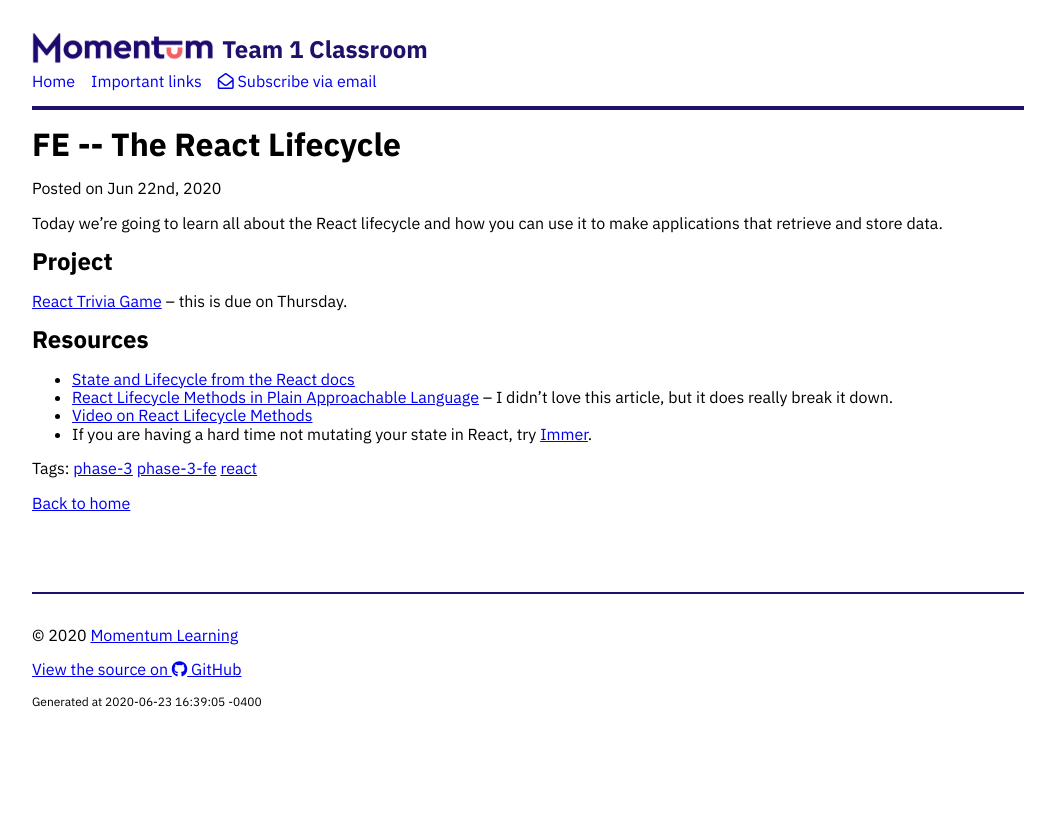
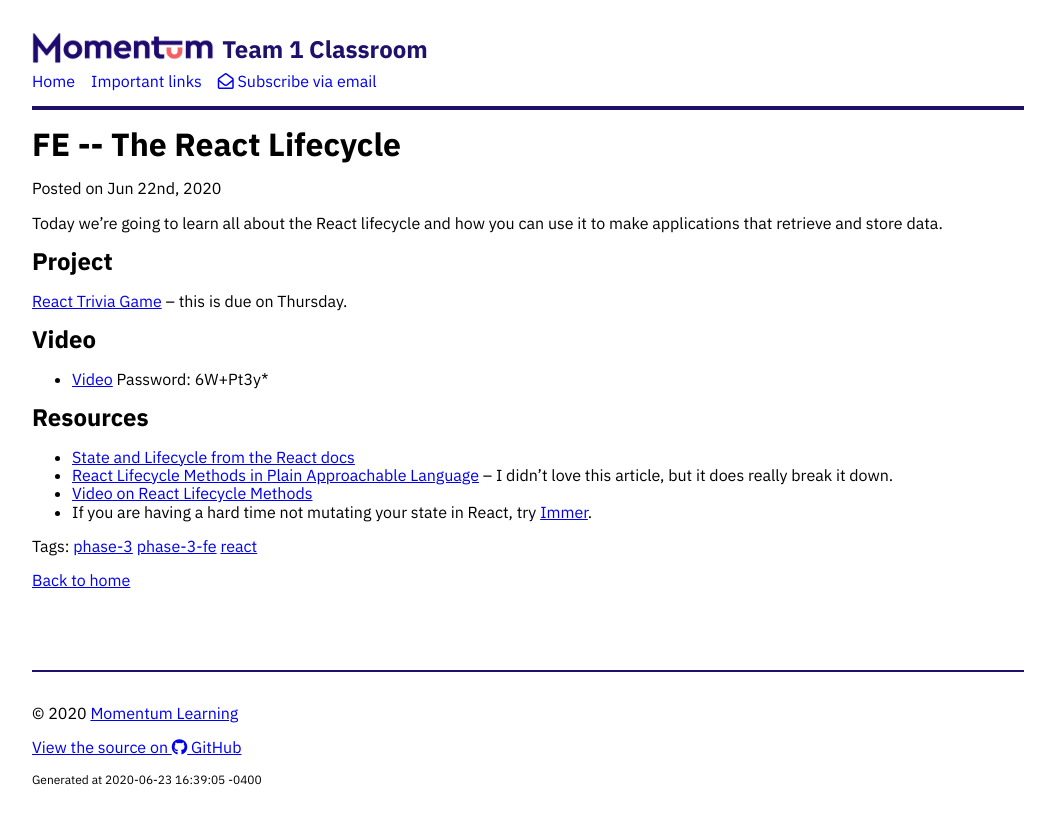
Before and after one commit to Momentum-Morehouse-2/Momentum-Morehouse-2.github.io, a Jekyll site: the page built from _posts/2020-06-22-react-lifecycle.md, in a window 1280 px wide. Shown: the top 824 px of the page, without its empty margins (112-1167 px from the left). Built offline with Jekyll 4.4.1, drawn with Linux system fonts in a browser that asks for light colours; nearby versions of some CDN libraries.

Commit message:
Add video

```diff
--- a/_posts/2020-06-22-react-lifecycle.md
+++ b/_posts/2020-06-22-react-lifecycle.md
@@ -10,6 +10,10 @@ Today we're going to learn all about the React lifecycle and how you can use it
 
 [React Trivia Game](https://classroom.github.com/a/iQCme5Su) -- this is due on Thursday.
 
+## Video
+
+- [Video](https://us02web.zoom.us/rec/share/opF7I-3a-1NOQaPy-VqCA5YgN5W-X6a80Cce-foIzUtPvj-LfwUqXLON3216YodP) Password: 6W+Pt3y\*
+
 ## Resources
 
 - [State and Lifecycle from the React docs](https://reactjs.org/docs/state-and-lifecycle.html)
```
